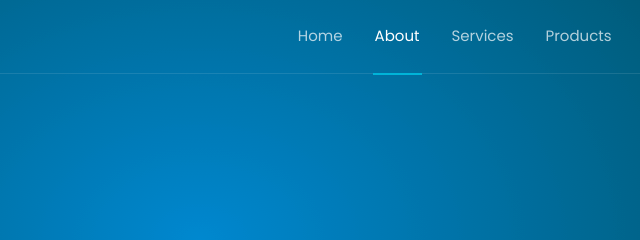
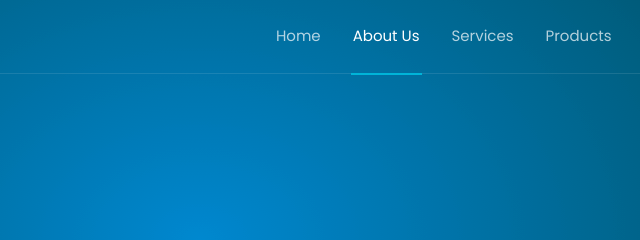
Before and after one commit to Pentara-hub/MESTERAL, a website: page about.html in a window 1280 px wide. Shown: the top 240 px of the page, 313-953 px from the left. Drawn offline with Linux system fonts and the light colour scheme.

Commit message:
Changed About text to About Us in nav and footer

```diff
--- a/about.html
+++ b/about.html
@@ -41,7 +41,7 @@
         <nav id="navmenu" class="navmenu">
           <ul>
             <li><a href="index.html">Home</a></li>
-            <li><a href="about.html" class="active">About</a></li>
+            <li><a href="about.html" class="active">About Us</a></li>
             <li><a href="index.html#services">Services</a></li>
             <li><a href="index.html#products">Products</a></li>
             <li><a href="index.html#portfolio">Gallery</a></li>
@@ -331,7 +331,7 @@
 
             <li>
               <a class="logo" href="about.html" style="text-decoration: none"
-                ><span class="sitename">About</span></a
+                ><span class="sitename">About Us</span></a
               >
             </li>
             <li>
```
Also changed, not shown: index.html (+2 -2 lines), news.html (+2 -2 lines).
